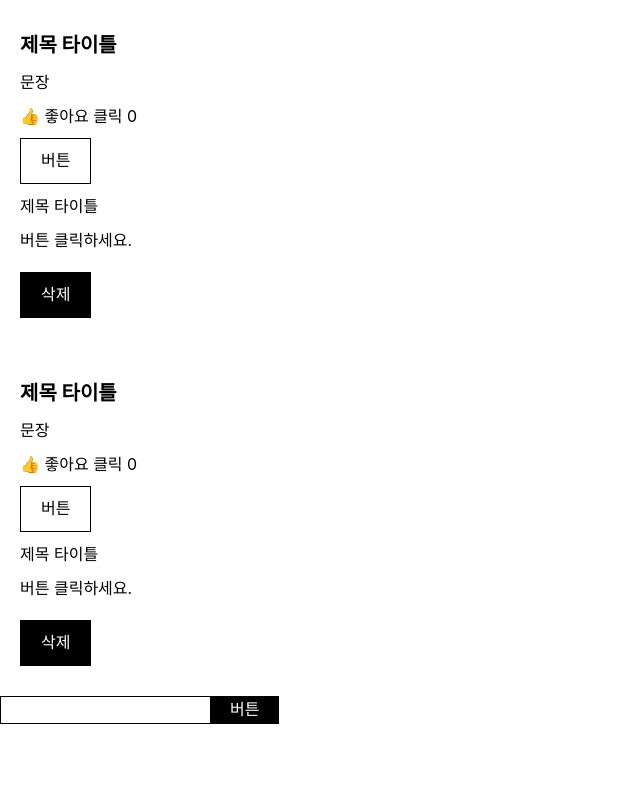
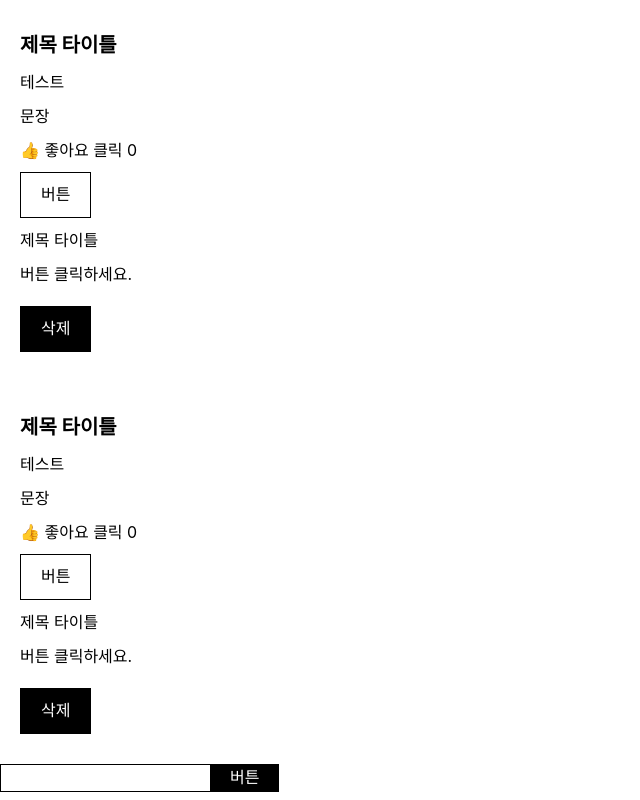
Before and after one commit to wangkodok/React-Study, a React (Create React App) app in the folder my-app/: page / in a window 1280 px wide. Shown: the whole page, without its empty margins (0-640 px from the left). Built offline with nearby package versions, Linux system fonts and the light colour scheme.

Commit message:
테스트

```diff
--- a/my-app/src/chapter_props/Props.jsx
+++ b/my-app/src/chapter_props/Props.jsx
@@ -47,6 +47,7 @@ function MyFunction() {
                     return (
                         <div key={i} className="sec-content">
                             <h1>{array[0]}</h1>
+                            <p>테스트</p>
                             <p>{array[1]}</p>
                             <p onClick={function() {
                                 let countChange = [...count];
```
